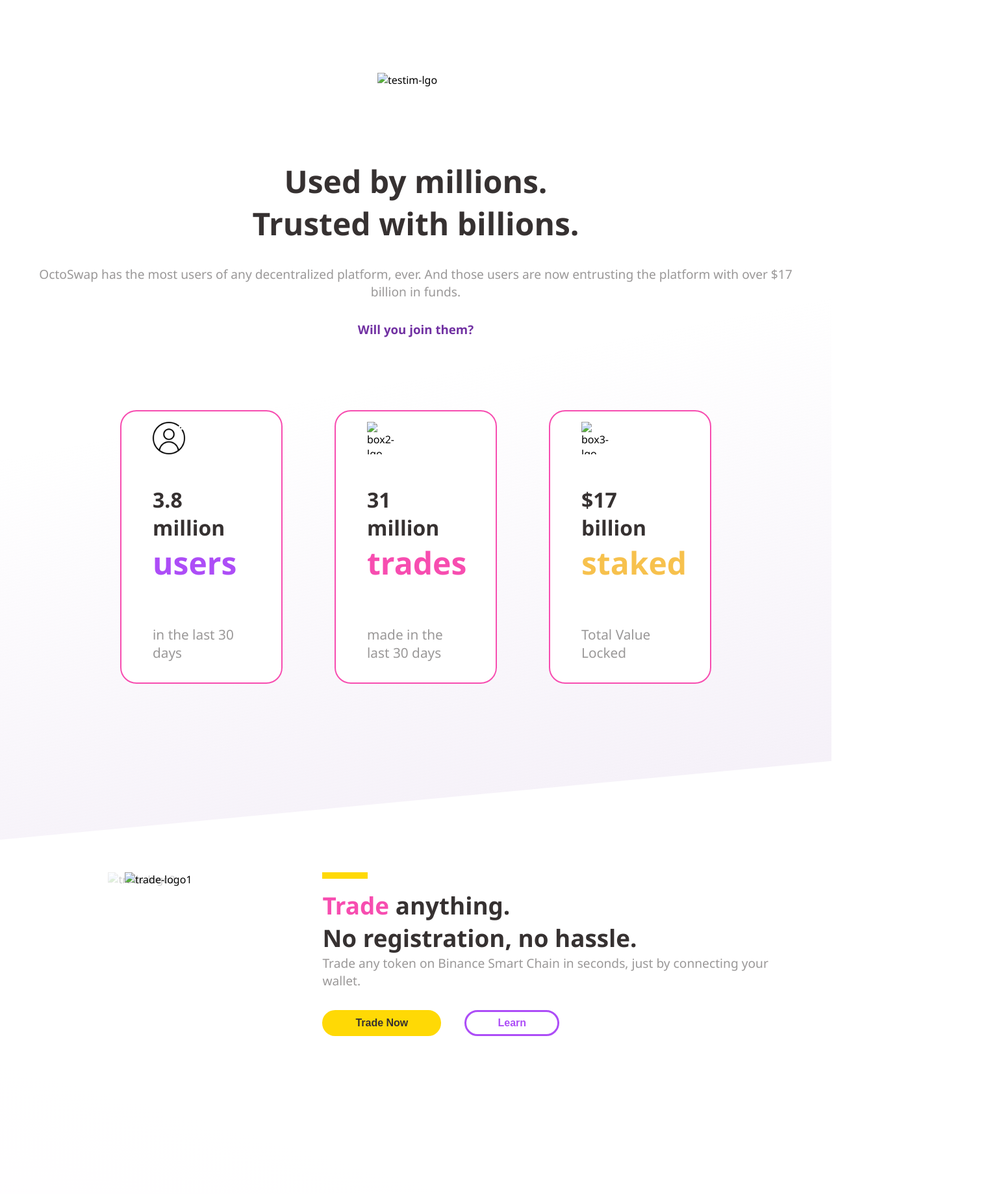
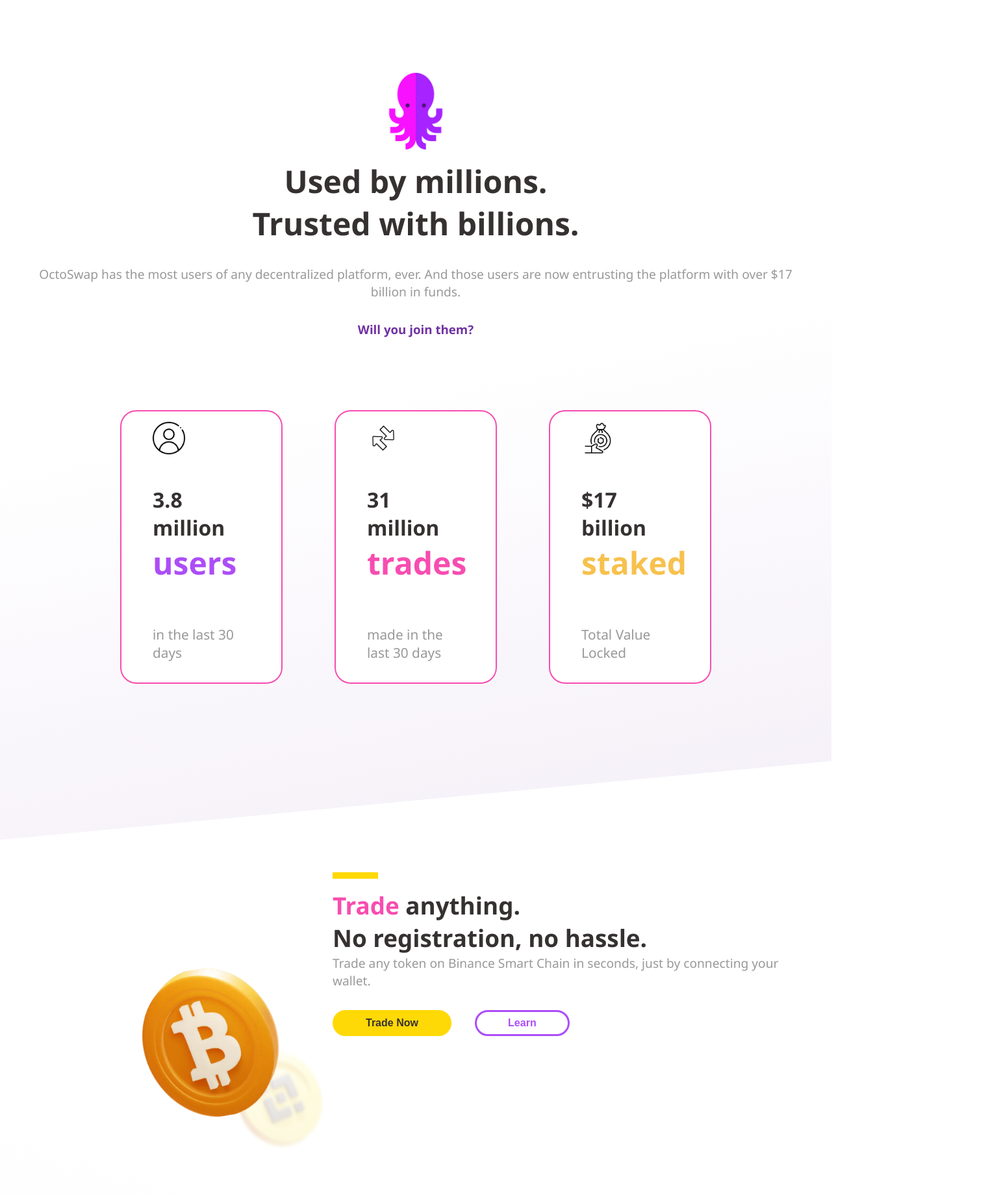
Before and after one commit to GabrielGauss/GabrielGauss.github.io, a plain HTML site: page index.html in a window 1280 px wide. Shown: the part 715-2552 px from the top of the page at 65% size, 1521 px wide, since content can reach past the window. Drawn offline with Linux system fonts and the light colour scheme.

Commit message:
reacondicinando las adresses de las imagenes

```diff
--- a/index.html
+++ b/index.html
@@ -34,13 +34,13 @@
                     <input type="button" value="Connect Wallet" name="wlt-btn01" id="wlt-btn01" class="wlt-btn1">
                     <input type="button" value="Trade Now" name="trade-btn01" id="trade-btn01" class="trade-btn1">
                 </div>
-                <img class="main-hero-logo" src="/gabrielito/web101/octoSwap/img/octo2.png" alt="octopus-hero1">
+                <img class="main-hero-logo" src="/img/octo2.png" alt="octopus-hero1">
             </div>
 
             <!-- T E S T I M O N I A L S -->
             <section id="test01">
                 <div id="testimonial">
-                    <img src="/gabrielito/web101/octoSwap/img/logo.png" alt="testim-lgo" class="img-lgo">
+                    <img src="/img/logo.png" alt="testim-lgo" class="img-lgo">
                     <h2 class="testim-title">Used by millions.<br/> Trusted with billions.</h2>
                     <h3 class="testim-subtitle">OctoSwap has the most users of any decentralized platform, ever. And those users are now entrusting the platform with over $17 billion in funds.</h3>
                     <h3 class="testim-cta">Will you join them?</h3>
@@ -57,7 +57,7 @@
                     </div>
                     <!-- testim-02 -->
                     <div id="testim-box2">
-                        <img src="/gabrielito/web101/octoSwap/img/icons/trade.png" alt="box2-lgo" class="test-logo1">
+                        <img src="/img/icons/trade.png" alt="box2-lgo" class="test-logo1">
                         <h2>
                             31 million <br/><span class="a2"> trades</span>
                         </h2>
@@ -65,7 +65,7 @@
                     </div>
                     <!-- testim-03 -->
                     <div id="testim-box3">
-                        <img src="/gabrielito/web101/octoSwap/img/icons/stake.png" alt="box3-lgo">
+                        <img src="/img/icons/stake.png" alt="box3-lgo">
                         <h2>$17 billion <br/> <span class="a3"> staked </span>
                         </h2>
                         <h3>Total Value Locked
@@ -77,8 +77,8 @@
 
                 <!-- T R A D E  -->
                 <div id="trade-container">
-                    <img src="/gabrielito/web101/octoSwap/img/btc.webp" alt="trade-logo1" class="trade-lgo1">
-                    <img src="/gabrielito/web101/octoSwap/img/bnb.webp" alt="trade-logo2" class="trade-lgo2">
+                    <img src="/img/btc.webp" alt="trade-logo1" class="trade-lgo1">
+                    <img src="/img/bnb.webp" alt="trade-logo2" class="trade-lgo2">
 
                     <div id="trade01">
                         <div id="dash"></div>
@@ -102,7 +102,7 @@
                             <input type="button" value="Learn " name="Learn-btn02" id="learn-btn02">
                         </div>
                     </div>
-                    <img src="/gabrielito/web101/octoSwap/img/wallet2.jpg" alt="earn-logo " class="earn-lgo">
+                    <img src="/img/wallet2.jpg" alt="earn-logo " class="earn-lgo">
                 </div>
 
 
```
